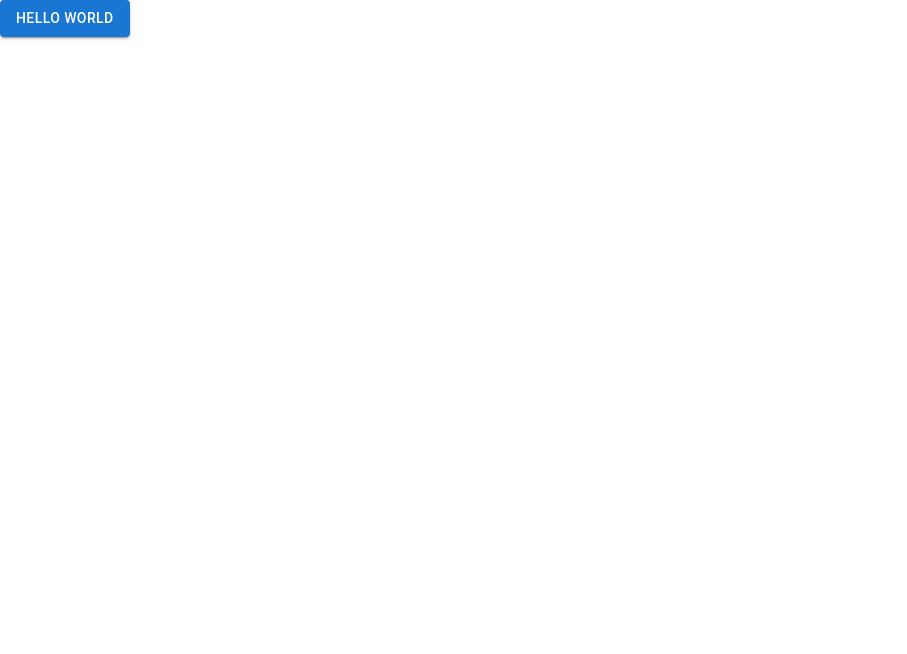
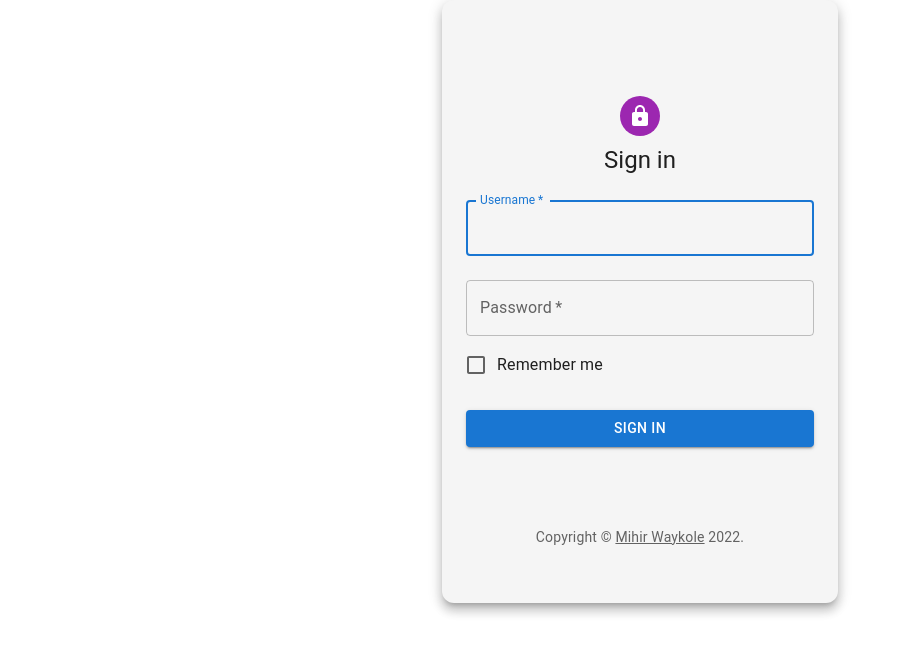
Before and after one commit to Mihir1703/StaticFilesServer, a React (Create React App) app: page /login in a window 1280 px wide. Shown: the top 654 px of the page, without its empty margins (0-907 px from the left). Built offline with nearby package versions, Linux system fonts and the light colour scheme; no server answers.

Commit message:
adding login routes

```diff
--- a/package.json
+++ b/package.json
@@ -5,13 +5,17 @@
   "dependencies": {
     "@emotion/react": "^11.8.1",
     "@emotion/styled": "^11.8.1",
+    "@mui/icons-material": "^5.5.0",
     "@mui/material": "^5.5.0",
     "@testing-library/jest-dom": "^5.16.2",
     "@testing-library/react": "^12.1.3",
     "@testing-library/user-event": "^13.5.0",
+    "axios": "^0.26.1",
     "react": "^17.0.2",
     "react-dom": "^17.0.2",
+    "react-router-dom": "^6.2.2",
     "react-scripts": "5.0.0",
+    "universal-cookie": "^4.0.4",
     "web-vitals": "^2.1.4"
   },
   "scripts": {
--- a/src/App.js
+++ b/src/App.js
@@ -1,13 +1,14 @@
 import React from 'react'
-import { Button } from '@mui/material'
+import { BrowserRouter, Route, Routes } from 'react-router-dom'
+import SignIn from './Components/SignIn'
 
 const App = () => {
     return (
-        <>
-            <Button variant="contained">
-                Hello World
-            </Button>
-        </>
+        <BrowserRouter>
+            <Routes>
+                <Route path="/login" element={<SignIn />} />
+            </Routes>
+        </BrowserRouter>
     )
 }
 
--- /dev/null
+++ b/src/Components/SignIn.js
@@ -0,0 +1,146 @@
+import * as React from 'react';
+import Avatar from '@mui/material/Avatar';
+import Button from '@mui/material/Button';
+import CssBaseline from '@mui/material/CssBaseline';
+import TextField from '@mui/material/TextField';
+import FormControlLabel from '@mui/material/FormControlLabel';
+import Checkbox from '@mui/material/Checkbox';
+import Link from '@mui/material/Link';
+import Box from '@mui/material/Box';
+import Paper from '@mui/material/Paper';
+import LockIcon from '@mui/icons-material/Lock';
+import Typography from '@mui/material/Typography';
+import Container from '@mui/material/Container';
+import { createTheme, ThemeProvider } from '@mui/material/styles';
+import Cookies from 'universal-cookie/es6'
+import axios from 'axios';
+import { useEffect } from 'react';
+import { useNavigate } from "react-router-dom";
+
+
+
+function Copyright(props) {
+    return (
+        <Typography variant="body2" color="text.secondary" align="center" {...props}>
+            {'Copyright © '}
+            <Link color="inherit" href="#">
+                Mihir Waykole
+            </Link>{' '}
+            {new Date().getFullYear()}
+            {'.'}
+        </Typography>
+    );
+}
+
+const theme = createTheme();
+
+export default function SignIn() {
+    const cookies = new Cookies();
+    const history = useNavigate();
+    const handleSubmit = async (event) => {
+        event.preventDefault();
+        let data = new FormData(event.currentTarget);
+        data = {
+            username: data.get('username'),
+            password: data.get('password'),
+        }
+        console.log(data);
+        let req = await axios.post('https://StaticFilesServer.mihirwaykole.repl.co/api/auth/login', {
+            method: 'POST',
+            data: JSON.stringify(data)
+        });
+        let json = await req.data;
+        console.log(json.success);
+        if (json.success !== undefined) {
+            cookies.set('token', json.token);
+            history('/');
+            console.log(cookies.get('token'));
+        }
+    };
+
+    const alreadyLoggedIn = async () => {
+        console.log(cookies.get('token'));
+        let req = await axios.post('https://StaticFilesServer.mihirwaykole.repl.co/api/auth/verify',{}, {
+            headers: {
+                'Content-Type': 'application/json;charset=UTF-8',
+                "Access-Control-Allow-Origin": "*",
+                'authtoken': cookies.get('token')
+            }
+        });
+        let json = await req.data;
+        if(json.success !== undefined){
+            history('/');
+        }
+    }
+    useEffect(() => {
+        alreadyLoggedIn();
+    })
+
+    return (
+        <ThemeProvider theme={theme}>
+            <Container maxWidth="xs" sx={{
+                display: 'flex',
+                justifyContent: 'center',
+                marginTop: 'auto'
+            }}>
+                <Paper elevation="8" sx={{
+                    borderRadius: 3,
+                    background: '#F5F5F5',
+                    padding: 3,
+                }}>
+                    <CssBaseline />
+                    <Box
+                        sx={{
+                            marginTop: 8,
+                            display: 'flex',
+                            flexDirection: 'column',
+                            alignItems: 'center',
+                        }}
+                    >
+                        <Avatar sx={{ m: 1, bgcolor: 'secondary.main' }}>
+                            <LockIcon />
+                        </Avatar>
+                        <Typography component="h1" variant="h5">
+                            Sign in
+                        </Typography>
+                        <Box component="form" onSubmit={handleSubmit} noValidate sx={{ mt: 1 }}>
+                            <TextField
+                                margin="normal"
+                                required
+                                fullWidth
+                                id="username"
+                                label="Username"
+                                name="username"
+                                autoComplete="username"
+                                autoFocus
+                            />
+                            <TextField
+                                margin="normal"
+                                required
+                                fullWidth
+                                name="password"
+                                label="Password"
+                                type="password"
+                                id="password"
+                                autoComplete="current-password"
+                            />
+                            <FormControlLabel
+                                control={<Checkbox value="remember" color="primary" />}
+                                label="Remember me"
+                            />
+                            <Button
+                                type="submit"
+                                fullWidth
+                                variant="contained"
+                                sx={{ mt: 3, mb: 2 }}
+                            >
+                                Sign In
+                            </Button>
+                        </Box>
+                    </Box>
+                    <Copyright sx={{ mt: 8, mb: 4 }} />
+                </Paper>
+            </Container>
+        </ThemeProvider>
+    );
+}
```
Also changed, not shown: 1 other file (tests, documents, lock files or other folders).
